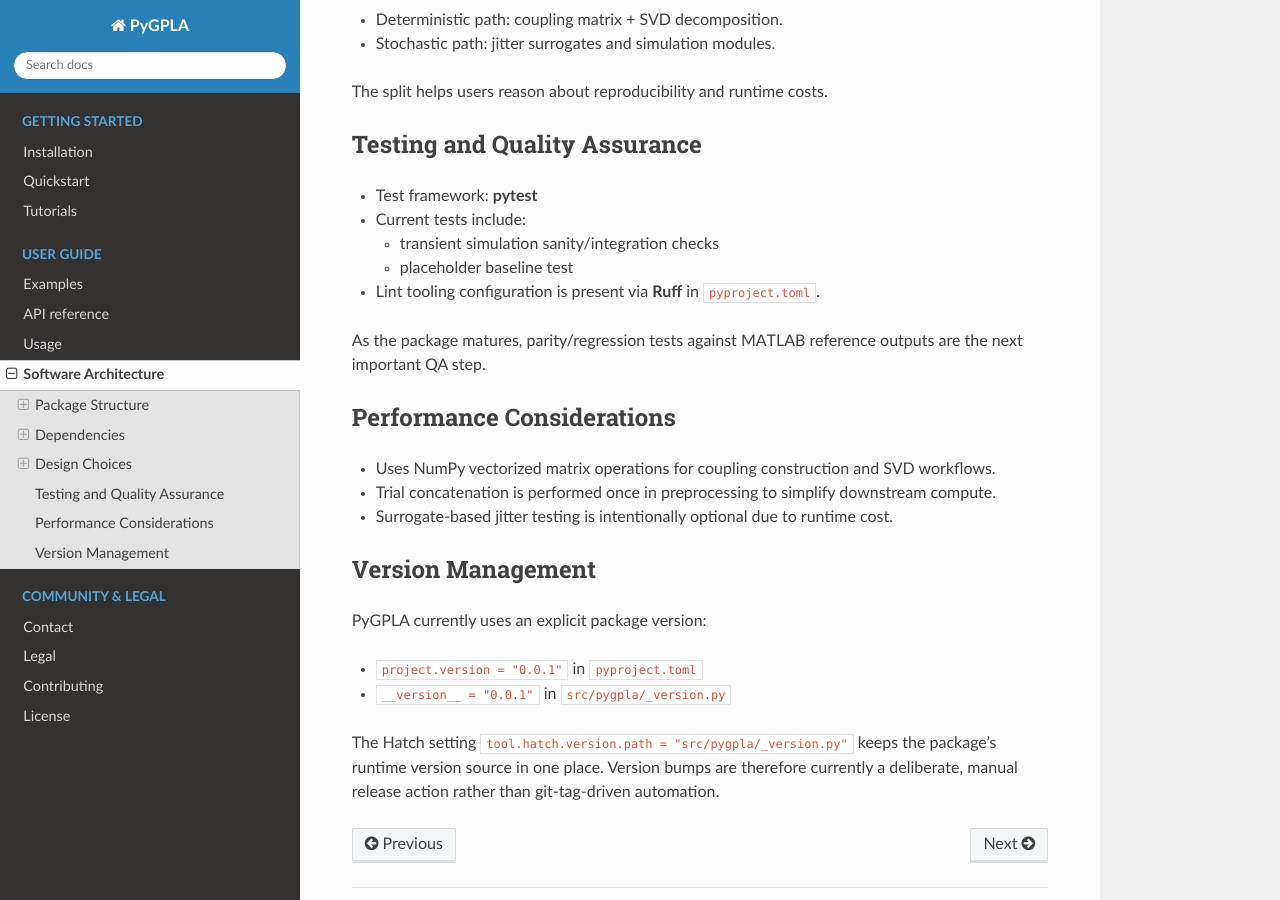
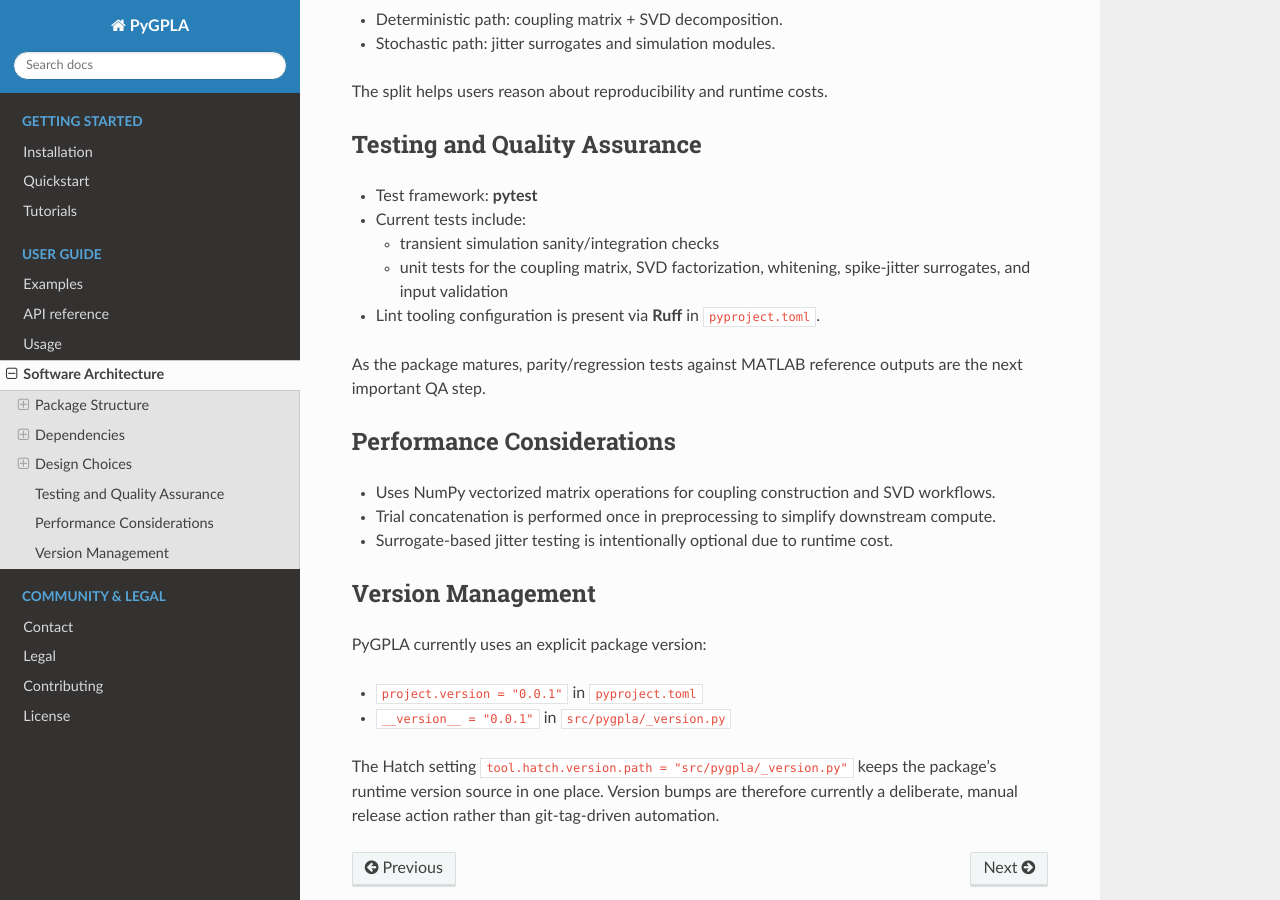
Before and after one commit to CMC-unit/PyGPLA, a Sphinx documentation site: the page built from docs/software_architecture.md, in a window 1280 px wide and 900 px high, scrolled down 2891 px. Built offline with Sphinx 7.4.7 and the Read the Docs theme 3.1.0, drawn with Linux system fonts in a browser that asks for light colours.

Commit message:
docs: fix PyPI wording, MyST {doc} roles, and stale test description

```diff
--- a/docs/software_architecture.md
+++ b/docs/software_architecture.md
@@ -126,7 +126,8 @@ The split helps users reason about reproducibility and runtime costs.
 - Test framework: **pytest**
 - Current tests include:
   - transient simulation sanity/integration checks
-  - placeholder baseline test
+  - unit tests for the coupling matrix, SVD factorization, whitening, spike-jitter
+    surrogates, and input validation
 - Lint tooling configuration is present via **Ruff** in `pyproject.toml`.
 
 As the package matures, parity/regression tests against MATLAB reference outputs are the next
```
Also changed, not shown: docs/contact.md (+1 -1 lines), docs/installation.md (+5 -7 lines), docs/legal.md (+1 -1 lines), docs/quickstart.md (+5 -5 lines).
